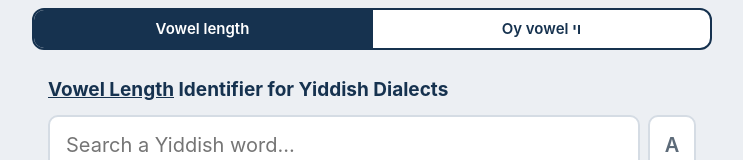
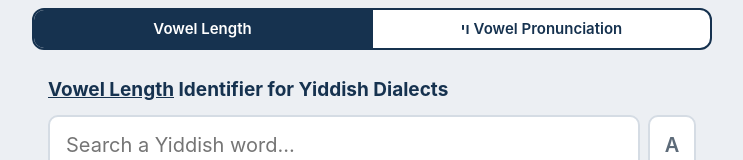
Before and after one commit to MPreston1/yiddish-vowel-search, a plain HTML site: page index.html in a window 1280 px wide. Shown: the top 160 px of the page, without its empty margins (268-1011 px from the left). Drawn offline with Linux system fonts and the light colour scheme; no server answers.

Commit message:
Update button labels for clarity and consistency

```diff
--- a/index.html
+++ b/index.html
@@ -31,8 +31,9 @@
 <body>
 <div id="modebar">
     <div class="in" role="tablist" aria-label="Choose a tool">
-        <button type="button" id="mode-l" data-m="l" role="tab">Vowel length</button>
-        <button type="button" id="mode-o" data-m="o" role="tab">Oy vowel <span class="he" lang="yi">וי</span></button>
+        <button type="button" id="mode-l" data-m="l" role="tab">Vowel Length</button>
+        <button type="button" id="mode-o" data-m="o" role="tab"><span class="he" lang="yi">ױ</span> Vowel Pronunciation
+        </button>
     </div>
 </div>
 <section class="app app-l" id="app-l">
```
